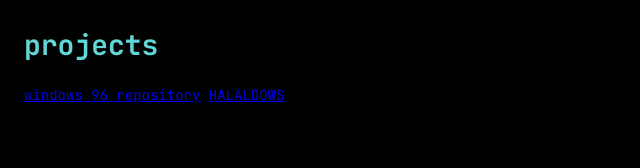
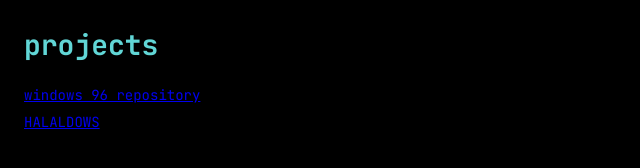
Before and after one commit to ivo9990/ivo9990.github.io, a plain HTML site: page pages/projects.html in a window 1280 px wide. Shown: the whole page, without its empty margins (0-640 px from the left). Drawn offline with Linux system fonts and the light colour scheme.

Commit message:
Update projects.html

```diff
--- a/pages/projects.html
+++ b/pages/projects.html
@@ -4,6 +4,10 @@
     <meta charset="UTF-8">
     <title>project</title>
     <link rel="stylesheet" href="../theme.css">
+    <base target="_blank">
+    <style>
+        a { display: block; margin-bottom: 6px; }
+    </style>
 </head>
 <body>
 
```
